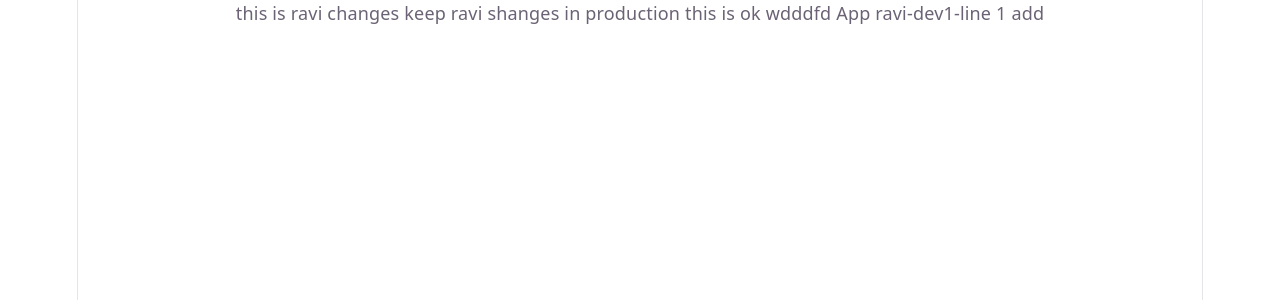
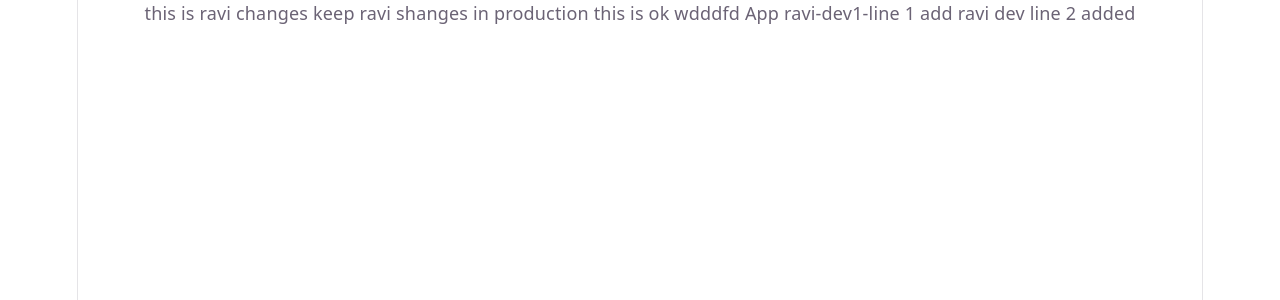
Before and after one commit to patoliyarp/github-learn, a React (Vite) app: page / in a window 1280 px wide. Shown: the top 300 px of the page. Built offline with nearby package versions, Linux system fonts and the light colour scheme.

Commit message:
line 2 reavi dev

```diff
--- a/src/App.tsx
+++ b/src/App.tsx
@@ -3,6 +3,7 @@ function App() {
     <div>
       this is ravi changes keep ravi shanges in production this is ok wdddfd App
       ravi-dev1-line 1 add
+      ravi dev line 2 added
     </div>
   );
 
```
